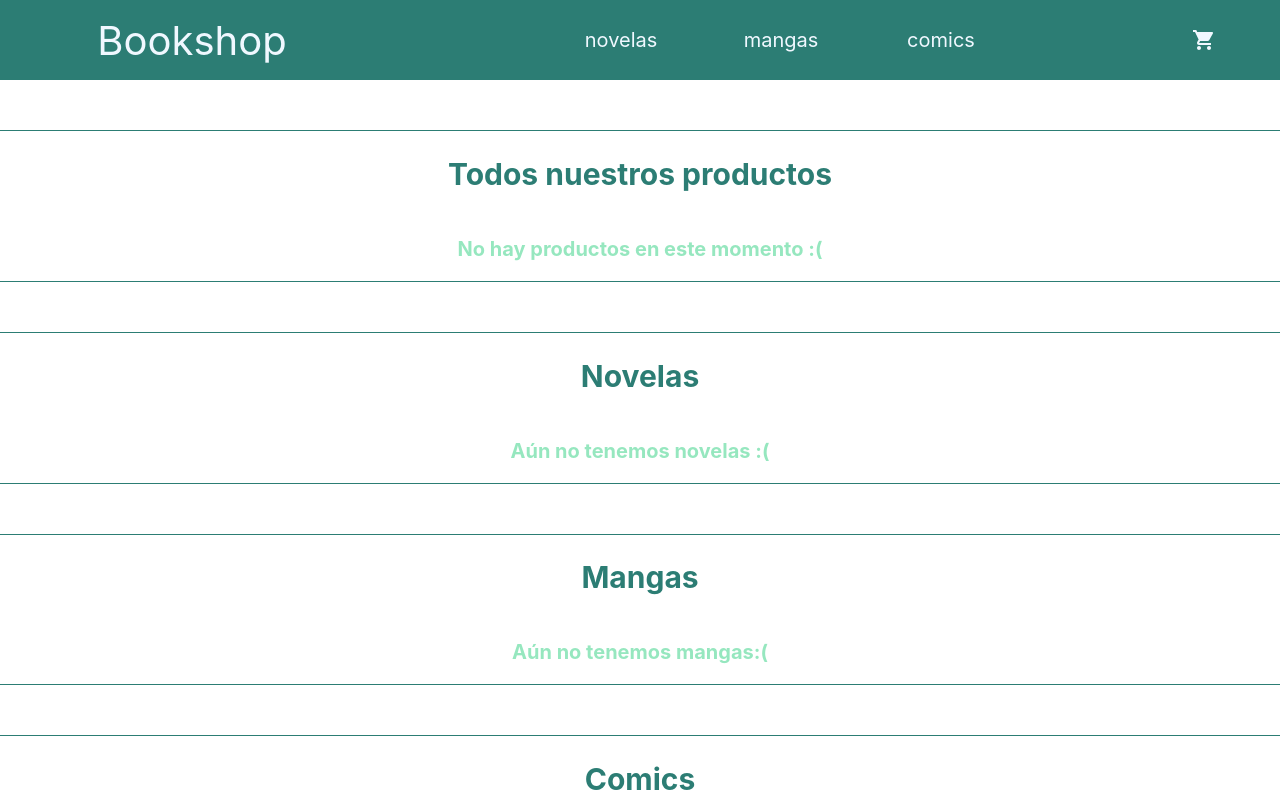
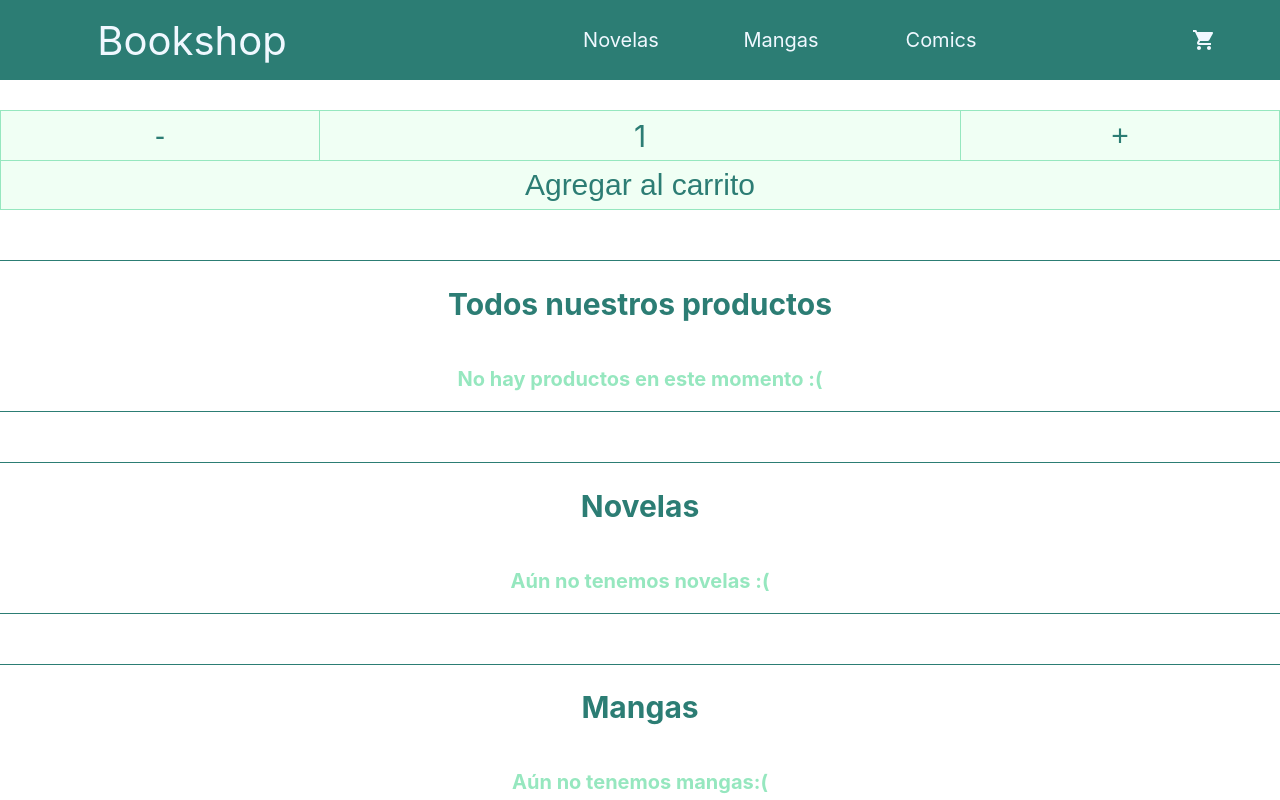
Before and after one commit to FacundoCufre/Bookshop-Cufre, a React (Create React App) app: page / in a window 1280 px wide. Shown: the top 800 px of the page. Built offline with nearby package versions, Linux system fonts and the light colour scheme.

Commit message:
itemcount

```diff
--- a/src/App.js
+++ b/src/App.js
@@ -1,10 +1,12 @@
 import NavBar from './components/NavBar/NavBar'
 import ItemListContainer from './components/ItemListContainer/ItemListContainer'
+import ItemCount from './components/ItemCount/ItemCount';
 
 function App() {
   return (
     <>
       <NavBar/>
+      <ItemCount stock={7}/>
       <ItemListContainer titulo={`Todos nuestros productos`} subtitulo={`No hay productos en este momento :(`}/>
       <ItemListContainer titulo={`Novelas`} subtitulo={`Aún no tenemos novelas :(`}/>
       <ItemListContainer titulo={`Mangas`} subtitulo={`Aún no tenemos mangas:(`}/>
--- /dev/null
+++ b/src/components/ItemCount/ItemCount.js
@@ -0,0 +1,25 @@
+import { useState } from 'react'
+import './itemcount.css'
+
+const ItemCount = ({stock})=> {
+    const [count, setCount] = useState(1)
+
+    const addCount = ()=>{
+        count < stock && setCount(count + 1)
+    }
+
+    const restCount = ()=>{
+        count > 1 && setCount(count - 1)
+    }
+
+    return(
+        <section className='contador'>
+            <button className='suma' onClick={addCount}>+</button>
+            <div className='total'><span>{count}</span></div>
+            <button className='resta' onClick={restCount}>-</button>
+            <button className='agregar'><span>Agregar al carrito</span></button>
+        </section>
+    )
+}
+
+export default ItemCount
--- /dev/null
+++ b/src/components/ItemCount/itemcount.css
@@ -0,0 +1,54 @@
+.contador{
+    height: 100px;
+    width: 100%;
+    display: grid;
+    grid-template-columns: 25% 50% 25%;
+    grid-template-rows: 50% 50%;
+    margin-top: 30px;
+}
+
+.suma, .resta, .total, .agregar{
+    border: solid 1px #96e7bf;
+    display: flex;
+    justify-content: center;
+    align-items: center;
+    color: #2c7d74;
+    transition: all .1s;
+    background-color: rgb(240, 255, 244);
+    font-size: 30px;
+
+}
+
+.suma:hover, .resta:hover, .agregar:hover{
+    cursor: pointer;
+}
+
+.suma:active, .resta:active, .agregar:active{
+    background-color: #96e7bf;
+}
+
+.suma{
+    grid-column: 3/4;
+    grid-row: 1/2;
+    border-bottom: none;
+
+}
+
+.resta{
+    grid-column: 1/2;
+    grid-row: 1/2;
+    border-bottom: none;
+}
+
+.total{
+    border-left: none;
+    border-bottom: none;
+    border-right: none;
+    grid-column: 2/3;
+    grid-row: 1/2;
+}
+
+.agregar{
+    grid-column: 1/4;
+    grid-row: 2/3;
+}
--- a/src/components/ItemListContainer/ItemListContainer.js
+++ b/src/components/ItemListContainer/ItemListContainer.js
@@ -2,7 +2,7 @@ import './itemlistcontainer.css'
 
 const ItemListContainer = ({titulo, subtitulo})=> {
   return (
-    <section className="container">
+    <section className="container" id={titulo}>
         <h2>{titulo}</h2>
         <h3>{subtitulo}</h3>
     </section>
--- a/src/components/NavBar/NavBar.js
+++ b/src/components/NavBar/NavBar.js
@@ -6,9 +6,9 @@ const NavBar = ()=> {
     <section className="navbar">
       <div className="brand">Bookshop</div>
       <div className="links">
-        <div className='categoria'><span>novelas</span></div>
-        <div className='categoria'><span>mangas</span></div>
-        <div className='categoria'><span>comics</span></div>
+        <a href="#Novelas" className='categoria'><span>Novelas</span></a>
+        <a href="#Mangas" className='categoria'><span>Mangas</span></a>
+        <a href="#Comics" className='categoria'><span>Comics</span></a>
       </div>
       <CartWidget/>
     </section>
--- a/src/components/NavBar/navbar.css
+++ b/src/components/NavBar/navbar.css
@@ -35,6 +35,7 @@
     color: aliceblue;
     height: 100%;
     width: 25%;
+    text-decoration: none;
 }
 
 .categoria:hover{
```
